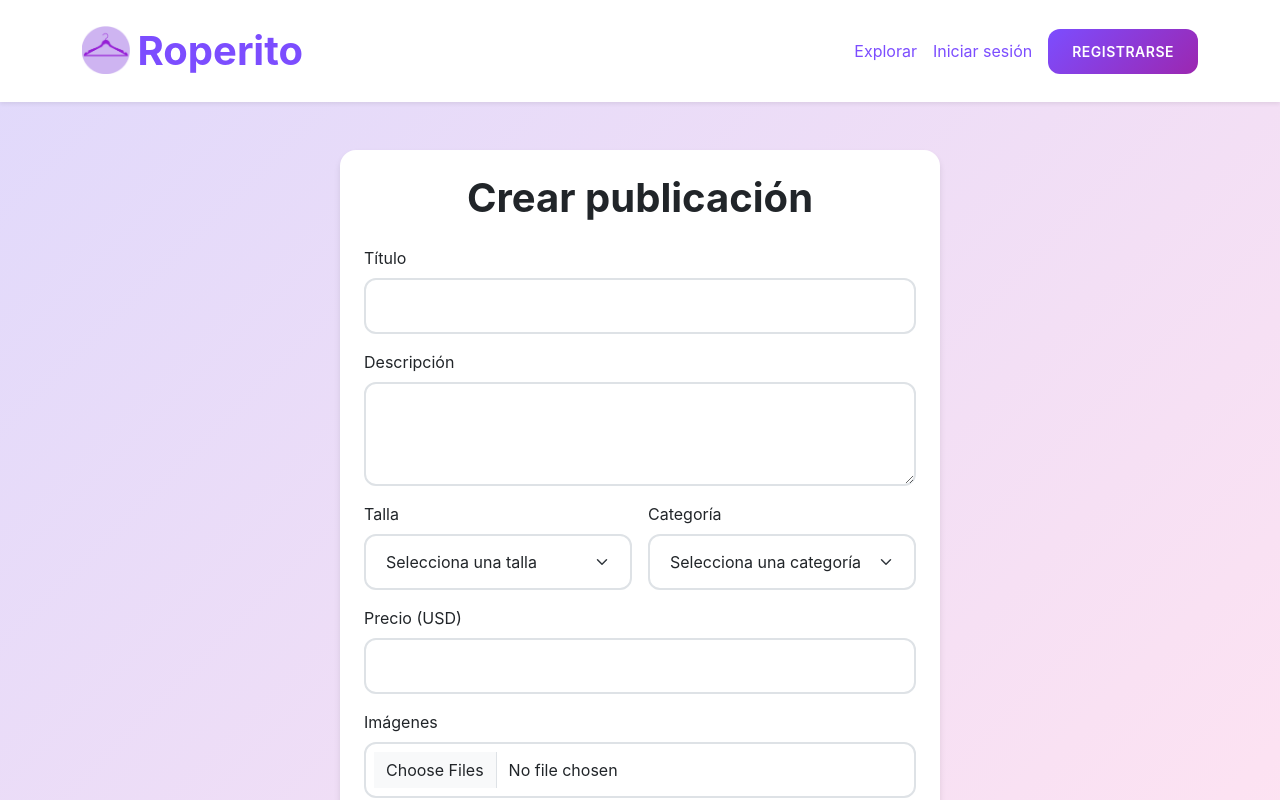
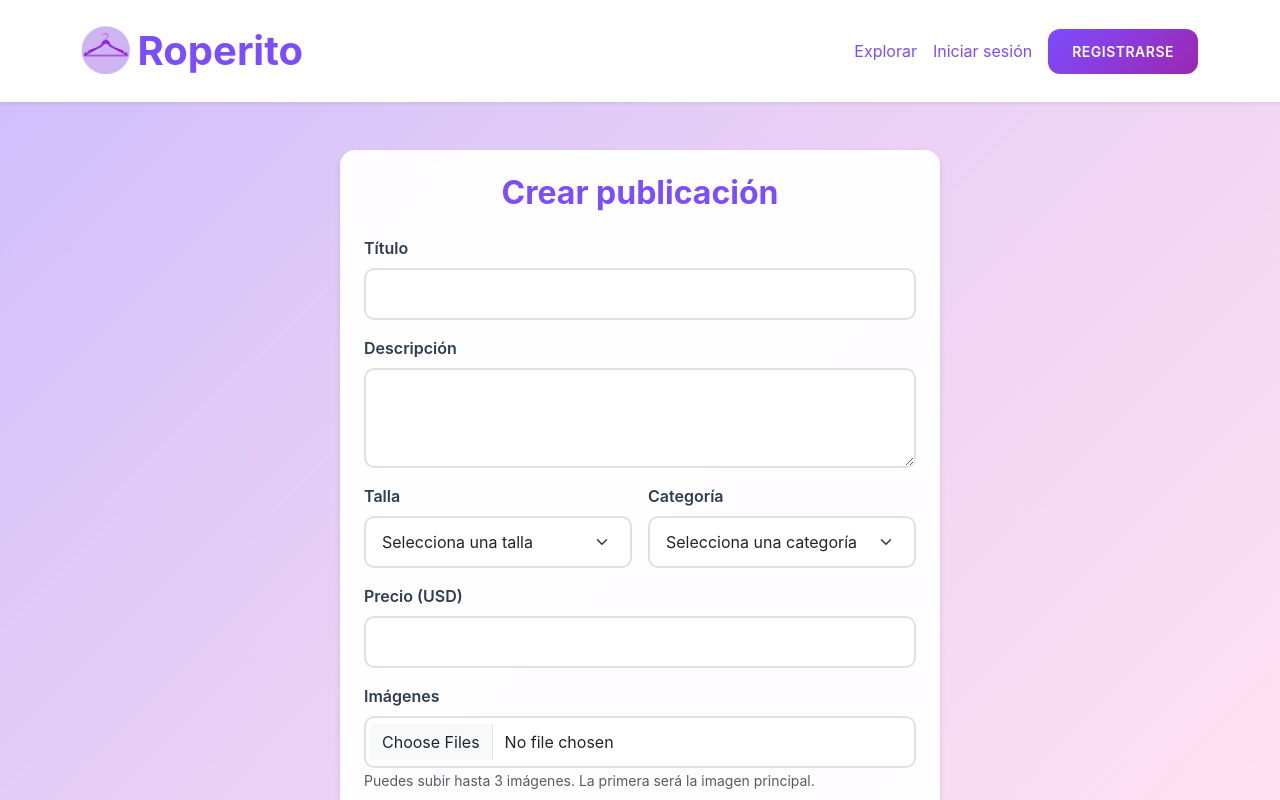
Before and after one commit to royvillasana/roperito-new, a React (Vite) app: page /create-product in a window 1280 px wide. Shown: the top 800 px of the page. Built offline with nearby package versions, Linux system fonts and the light colour scheme.

Commit message:
Mejoras pag 404, y actualizaciones home, gallery, Create-Product

```diff
--- /dev/null
+++ b/src/pages/CreateProduct.css
@@ -0,0 +1,76 @@
+.create-product {
+  min-height: 100vh;
+  background: linear-gradient(
+    135deg,
+    var(--background-primary),
+    var(--background-secondary)
+  );
+}
+
+.create-product .card {
+  border: none;
+  border-radius: 15px;
+  box-shadow: var(--box-shadow);
+  background-color: rgba(255, 255, 255, 0.95);
+  backdrop-filter: blur(10px);
+}
+
+.create-product .card-body {
+  padding: 2rem;
+}
+
+.create-product h2 {
+  font-size: 2rem;
+  font-weight: 700;
+  color: var(--primary-color);
+  margin-bottom: 2rem;
+  text-align: center;
+}
+
+.create-product .form-label {
+  font-weight: 600;
+  color: var(--text-dark);
+  margin-bottom: 0.5rem;
+}
+
+.create-product .form-control,
+.create-product .form-select {
+  border-radius: 10px;
+  border: 2px solid var(--border-color);
+  padding: 0.75rem 1rem;
+  transition: var(--transition);
+}
+
+.create-product .form-control:focus,
+.create-product .form-select:focus {
+  border-color: var(--primary-color);
+  box-shadow: 0 0 0 0.25rem rgba(124, 77, 255, 0.15);
+}
+
+.create-product .btn-primary {
+  background: var(--gradient-primary);
+  border: none;
+  padding: 0.75rem 1.5rem;
+  font-weight: 600;
+  transition: var(--transition);
+}
+
+.create-product .btn-primary:hover {
+  transform: translateY(-2px);
+  box-shadow: var(--box-shadow-hover);
+}
+
+.create-product .form-text {
+  font-size: 0.875rem;
+  color: var(--text-muted);
+}
+
+@media (max-width: 768px) {
+  .create-product .card {
+    margin: 1rem;
+  }
+
+  .create-product h2 {
+    font-size: 1.75rem;
+  }
+}
--- a/src/pages/CreateProduct.jsx
+++ b/src/pages/CreateProduct.jsx
@@ -1,6 +1,7 @@
 import { Container, Form, Button, Card, Row, Col } from 'react-bootstrap';
 import { useForm } from 'react-hook-form';
 import { toast } from 'react-toastify';
+import './CreateProduct.css';
 
 const CreateProduct = () => {
   const { register, handleSubmit, formState: { errors } } = useForm();
@@ -12,10 +13,11 @@ const CreateProduct = () => {
   };
 
   return (
+    <div className="create-product">
       <Container className="py-5">
         <Card className="mx-auto" style={{ maxWidth: '600px' }}>
           <Card.Body className="p-4">
-          <h2 className="text-center mb-4">Crear publicación</h2>
+            <h2 className="text-center mb-4 section-title">Crear publicación</h2>
             <Form onSubmit={handleSubmit(onSubmit)}>
               <Form.Group className="mb-3">
                 <Form.Label>Título</Form.Label>
@@ -140,6 +142,7 @@ const CreateProduct = () => {
           </Card.Body>
         </Card>
       </Container>
+    </div>
   );
 };
 
--- /dev/null
+++ b/src/pages/Gallery.css
@@ -0,0 +1,53 @@
+.gallery {
+  min-height: 100vh;
+  background: linear-gradient(
+    135deg,
+    var(--background-primary),
+    var(--background-secondary)
+  );
+}
+
+.gallery .container {
+  max-width: 1200px;
+}
+
+.gallery h1 {
+  font-size: 2.5rem;
+  font-weight: 700;
+  margin-bottom: 2rem;
+  text-align: center;
+}
+
+.gallery .form-select {
+  border-radius: 10px;
+  border: 2px solid var(--border-color);
+  padding: 0.75rem 1rem;
+  transition: var(--transition);
+  background-color: white;
+}
+
+.gallery .form-select:focus {
+  border-color: var(--primary-color);
+  box-shadow: 0 0 0 0.25rem rgba(124, 77, 255, 0.15);
+}
+
+.gallery .row {
+  margin-bottom: 2rem;
+}
+
+.gallery .product-grid {
+  display: grid;
+  grid-template-columns: repeat(auto-fill, minmax(300px, 1fr));
+  gap: 2rem;
+  padding: 1rem;
+}
+
+@media (max-width: 768px) {
+  .gallery h1 {
+    font-size: 2rem;
+  }
+
+  .gallery .form-select {
+    margin-bottom: 1rem;
+  }
+}
--- a/src/pages/Gallery.jsx
+++ b/src/pages/Gallery.jsx
@@ -2,6 +2,7 @@ import { Container, Row, Col, Form } from 'react-bootstrap';
 import { useProducts } from '../context/ProductContext';
 import ProductCard from '../components/ProductCard';
 import SearchBar from '../components/SearchBar';
+import './Gallery.css';
 
 const Gallery = () => {
   const { products, filters, updateFilters } = useProducts();
--- /dev/null
+++ b/src/pages/Home/Home.css
@@ -0,0 +1,34 @@
+.home {
+  min-height: 100vh;
+  background: linear-gradient(
+    135deg,
+    var(--background-primary),
+    var(--background-secondary)
+  );
+}
+
+.home .container {
+  max-width: 1200px;
+}
+
+.home .row {
+  margin-bottom: 2rem;
+}
+
+.home .search-bar-container {
+  position: relative;
+  margin-bottom: 2rem;
+}
+
+.home .product-grid {
+  display: grid;
+  grid-template-columns: repeat(auto-fill, minmax(300px, 1fr));
+  gap: 2rem;
+  padding: 1rem;
+}
+
+@media (max-width: 768px) {
+  .home .product-grid {
+    grid-template-columns: 1fr;
+  }
+}
--- a/src/pages/Home/Home.jsx
+++ b/src/pages/Home/Home.jsx
@@ -2,6 +2,7 @@ import { Container, Row, Col } from "react-bootstrap";
 import HeroSection from "../../components/HeroSection";
 import ProductCard from "../../components/ProductCard";
 import SearchBar from "../../components/SearchBar";
+import "./Home.css";
 import { useProducts } from "../../context/ProductContext";
 
 const Home = () => {
```
Also changed, not shown: src/services/api.js (deleted, +0 -60 lines), 2 other files (tests, documents, lock files or other folders). Lines whose indentation alone changed are shown as unchanged.
